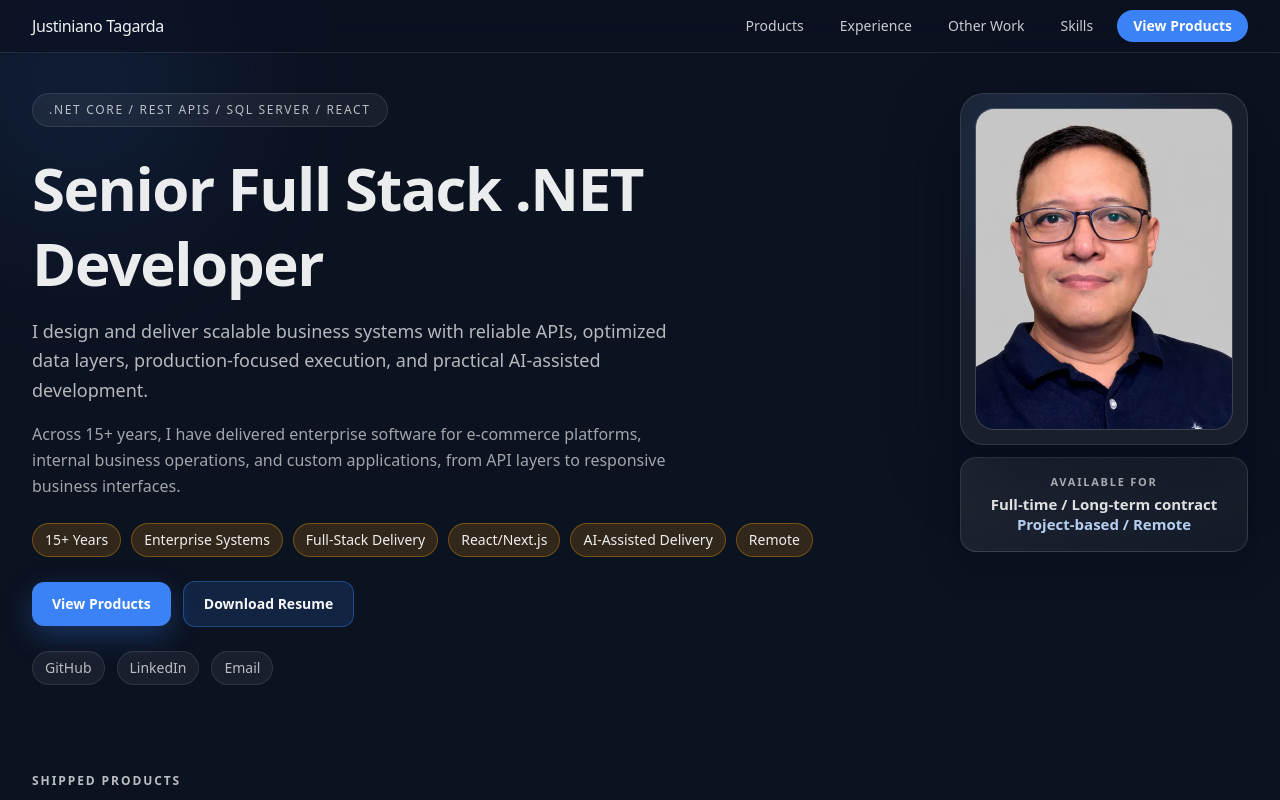
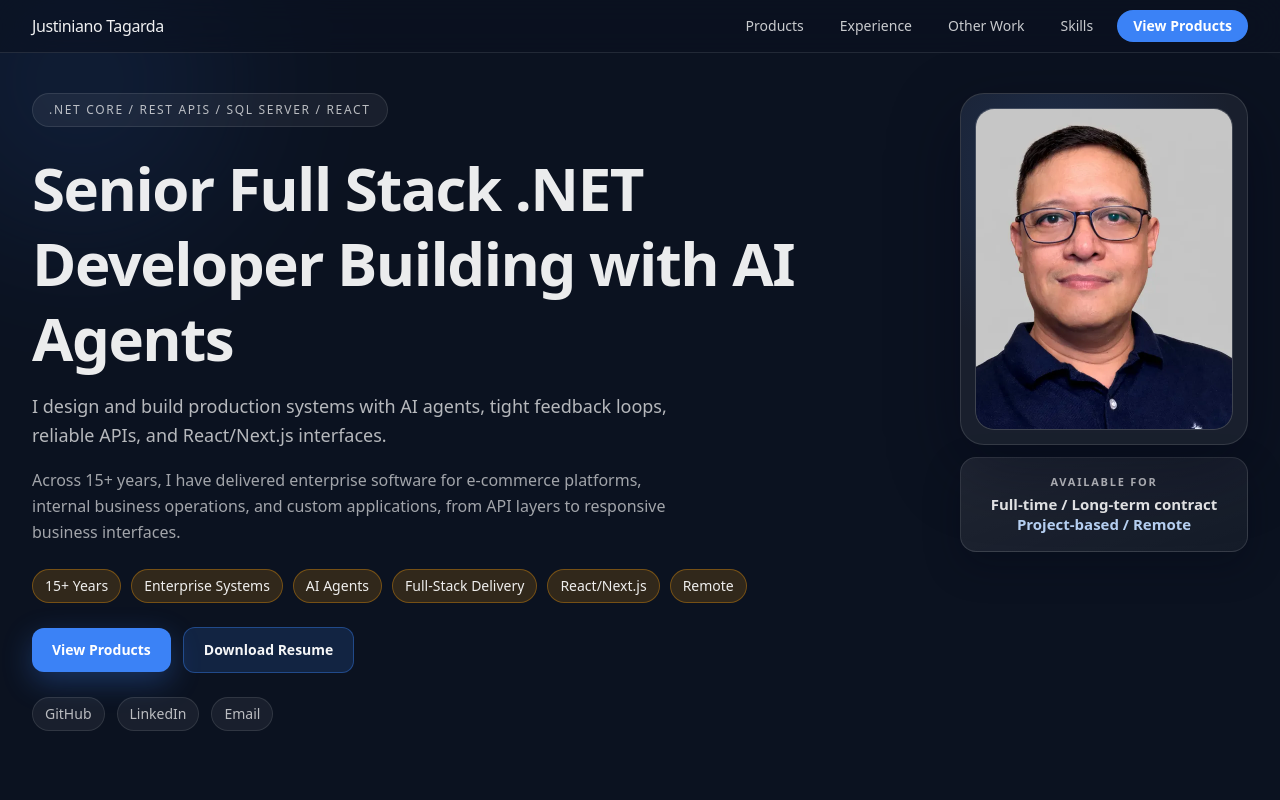
Before and after one commit to JustinTagarda/portfolio, a React (Vite) app: page / in a window 1280 px wide. Shown: the top 800 px of the page. Built offline with nearby package versions, Linux system fonts and the light colour scheme.

Commit message:
Refine AI-agent hero positioning

```diff
--- a/src/App.tsx
+++ b/src/App.tsx
@@ -44,26 +44,26 @@ type ContactSubmitStatus = "idle" | "sending" | "success" | "error";
 
 const defaultData = {
   name: "Justiniano Tagarda",
-  headline: "Full-Stack .NET Developer",
-  lead: "I design and deliver scalable business systems with reliable APIs, optimized data layers, responsive interfaces, and production-focused execution.",
-  heroChips: ["15+ Years", "Enterprise Systems", "Full-Stack Delivery", "React/Next.js", "Remote"],
+  headline: "Senior Full Stack .NET Developer Building with AI Agents",
+  lead: "I design and build production systems with AI agents, tight feedback loops, reliable APIs, and React/Next.js interfaces.",
+  heroChips: ["15+ Years", "Enterprise Systems", "AI Agents", "Full-Stack Delivery", "React/Next.js", "Remote"],
   socialLinks: [
     { label: "GitHub", href: "https://github.com/JustinTagarda" },
     { label: "LinkedIn", href: "https://www.linkedin.com/in/justintagarda" },
     { label: "Email", href: "mailto:justintagarda@gmail.com" },
   ],
   about: {
-    eyebrow: "Full-stack enterprise delivery",
+    eyebrow: "Building software with AI agents and human review loops",
     subheadline: "Full-stack delivery across .NET APIs, React/Next.js interfaces, and database-backed production systems.",
     paragraphs: [
       "Across 15+ years, I have delivered enterprise software for e-commerce platforms, internal business operations, and custom applications, from API layers to responsive business interfaces.",
-      "I focus on stable architecture, maintainable code, and measurable operational impact, collaborating directly with clients and distributed teams through implementation and long-term support.",
+      "I use AI agents to accelerate implementation, testing, and iteration, while I design the architecture, guardrails, and review loops that keep systems reliable and maintainable.",
     ],
     highlights: [
+      "Agent-assisted implementation, testing, and iteration with human review built in",
       "Built and maintained high-availability .NET APIs supporting production systems used by thousands of daily users",
       "Delivered end-to-end software solutions across e-commerce platforms, internal business systems, and custom enterprise applications",
       "Designed, deployed, and maintained ERP, inventory, and customer portal systems for long-term operations",
-      "Collaborated directly with clients and distributed teams to refine requirements and deliver maintainable production software",
     ],
   },
   projects: [
--- a/src/content/profile.json
+++ b/src/content/profile.json
@@ -1,24 +1,24 @@
 {
   "name": "Justiniano Tagarda",
-  "headline": "Senior Full Stack .NET Developer",
-  "lead": "I design and deliver scalable business systems with reliable APIs, optimized data layers, production-focused execution, and practical AI-assisted development.",
-  "heroChips": ["15+ Years", "Enterprise Systems", "Full-Stack Delivery", "React/Next.js", "AI-Assisted Delivery", "Remote"],
+  "headline": "Senior Full Stack .NET Developer Building with AI Agents",
+  "lead": "I design and build production systems with AI agents, tight feedback loops, reliable APIs, and React/Next.js interfaces.",
+  "heroChips": ["15+ Years", "Enterprise Systems", "AI Agents", "Full-Stack Delivery", "React/Next.js", "Remote"],
   "socialLinks": [
     { "label": "GitHub", "href": "https://github.com/JustinTagarda" },
     { "label": "LinkedIn", "href": "https://www.linkedin.com/in/justintagarda" },
     { "label": "Email", "href": "mailto:justintagarda@gmail.com" }
   ],
   "about": {
-    "eyebrow": "Senior full-stack delivery with practical AI augmentation",
+    "eyebrow": "Building software with AI agents and human review loops",
     "subheadline": "Full-stack delivery across .NET APIs, React/Next.js interfaces, and database-backed production systems.",
     "paragraphs": [
       "Across 15+ years, I have delivered enterprise software for e-commerce platforms, internal business operations, and custom applications, from API layers to responsive business interfaces.",
-      "I focus on stable architecture, maintainable code, measurable operational impact, and practical AI-assisted development, collaborating directly with clients and distributed teams through implementation and long-term support."
+      "I use AI agents to accelerate implementation, testing, and iteration, while I design the architecture, guardrails, and review loops that keep systems reliable and maintainable."
     ],
     "highlights": [
+      "Agent-assisted implementation, testing, and iteration with human review built in",
       "Full-stack systems thinking across APIs, databases, React/Next.js interfaces, and long-lived business systems",
       "End-to-end delivery from business requirements to usable software for real operational workflows",
-      "Full-stack flexibility across .NET backends and modern React/Next.js frontends",
       "Operational ownership through deployments, monitoring, troubleshooting, and production support"
     ]
   },
```
Also changed, not shown: 1 other file (tests, documents, lock files or other folders).
